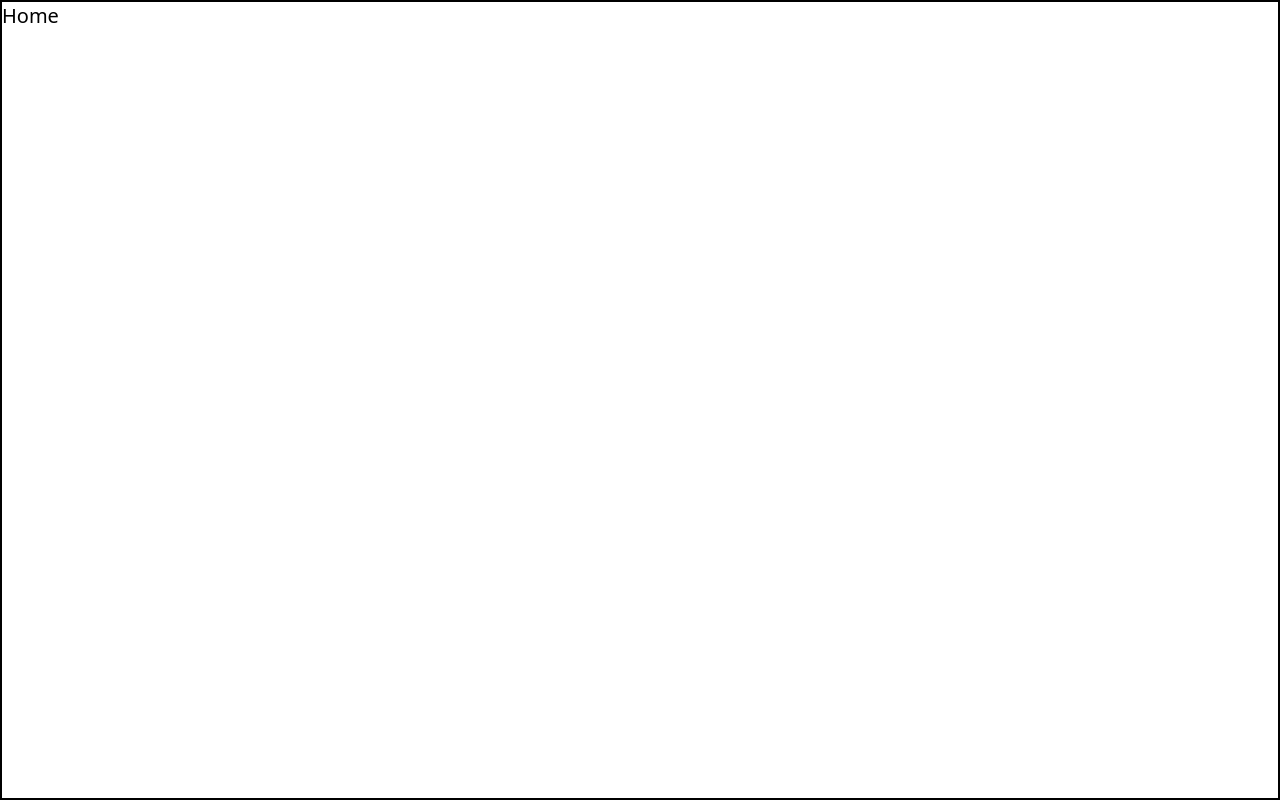
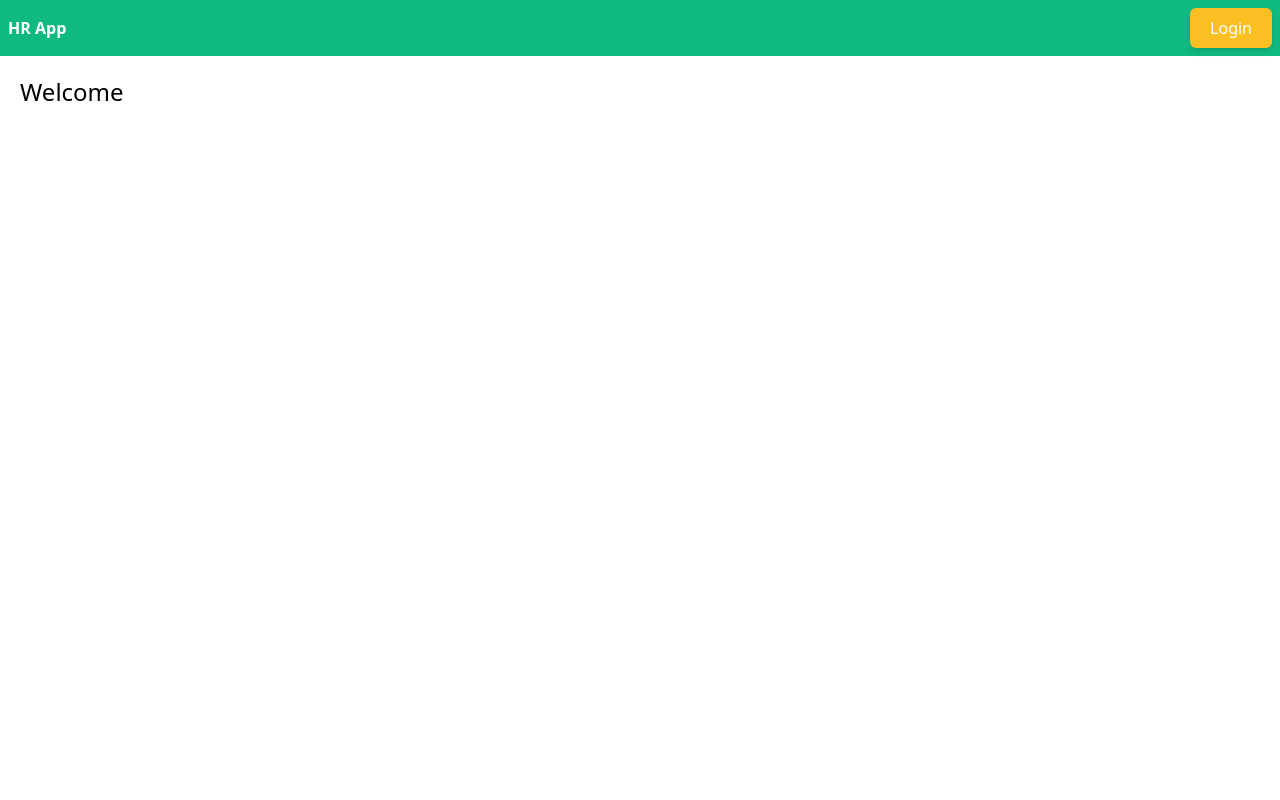
Before and after one commit to kraiyons/hr-app-frontend, a React (Create React App) app: page / in a window 1280 px wide. Built offline with nearby package versions, Linux system fonts and the light colour scheme.

Commit message:
Style updates

```diff
--- a/src/App.js
+++ b/src/App.js
@@ -10,7 +10,7 @@ import LoginPage from './pages/LoginPage/index';
 export default function App() {
   return (
     <Router>
-      <div className='w-full h-full border-black border-2'>
+      <div className='w-full h-full'>
         <Switch>
           <PublicRoute exact path='/login'>
             <LoginPage />
--- a/src/index.css
+++ b/src/index.css
@@ -27,6 +27,9 @@
   button.danger {
     @apply bg-red-500 text-white hover:bg-red-400;
   }
+  button.warning {
+    @apply hover:text-black text-white active:bg-yellow-300 bg-yellow-400;
+  }
   .test-border {
     @apply border-black border-dashed box-border border-2;
   }
--- /dev/null
+++ b/src/pages/HomePage/HomePage.css
@@ -0,0 +1,14 @@
+nav {
+  @apply flex items-center bg-green-500 text-white p-2;
+}
+
+ul {
+  @apply w-full flex justify-between items-center;
+}
+li:first-child {
+  @apply font-bold;
+}
+
+main {
+  @apply p-5;
+}
--- a/src/pages/HomePage/index.js
+++ b/src/pages/HomePage/index.js
@@ -1,5 +1,24 @@
+import { Link } from 'react-router-dom';
+import './HomePage.css';
+
 function Home() {
-  return <h2>Home</h2>;
+  return (
+    <>
+      <nav>
+        <ul>
+          <li>HR App</li>
+          <li>
+            <Link to='/login'>
+              <button className='warning'>Login</button>
+            </Link>
+          </li>
+        </ul>
+      </nav>
+      <main>
+        <h1>Welcome</h1>
+      </main>
+    </>
+  );
 }
 
 export default Home;
--- a/src/pages/LoginPage/index.js
+++ b/src/pages/LoginPage/index.js
@@ -7,18 +7,18 @@ const Login = () => {
     console.log('form submitted');
   };
   return (
-    <div className='page-wrapper '>
+    <main className='page-wrapper '>
       <h1 className='font-bold'>Login to the HR App</h1>
       <form onSubmit={_handleSubmit} className='form-wrapper'>
         <TextField name='username' placeholder='user@email.com' type='text' />
         <TextField name='password' placeholder='******' type='password' />
         <div className='form-footer'>
-          <button type='submit' className='w-full'>
+          <button type='submit' className='w-full warning'>
             Login
           </button>
         </div>
       </form>
-    </div>
+    </main>
   );
 };
 
--- a/tailwind.config.js
+++ b/tailwind.config.js
@@ -1,11 +1,13 @@
 module.exports = {
-  purge: ["./src/**/*.{js,jsx,ts,tsx}", "./public/index.html"],
+  purge: ['./src/**/*.{js,jsx,ts,tsx}', './public/index.html'],
   darkMode: false, // or 'media' or 'class'
   theme: {
     extend: {},
   },
   variants: {
-    extend: {},
+    extend: {
+      backgroundColor: ['active'],
+    },
   },
   plugins: [],
 };
```
Also changed, not shown: 1 other file (tests, documents, lock files or other folders).
